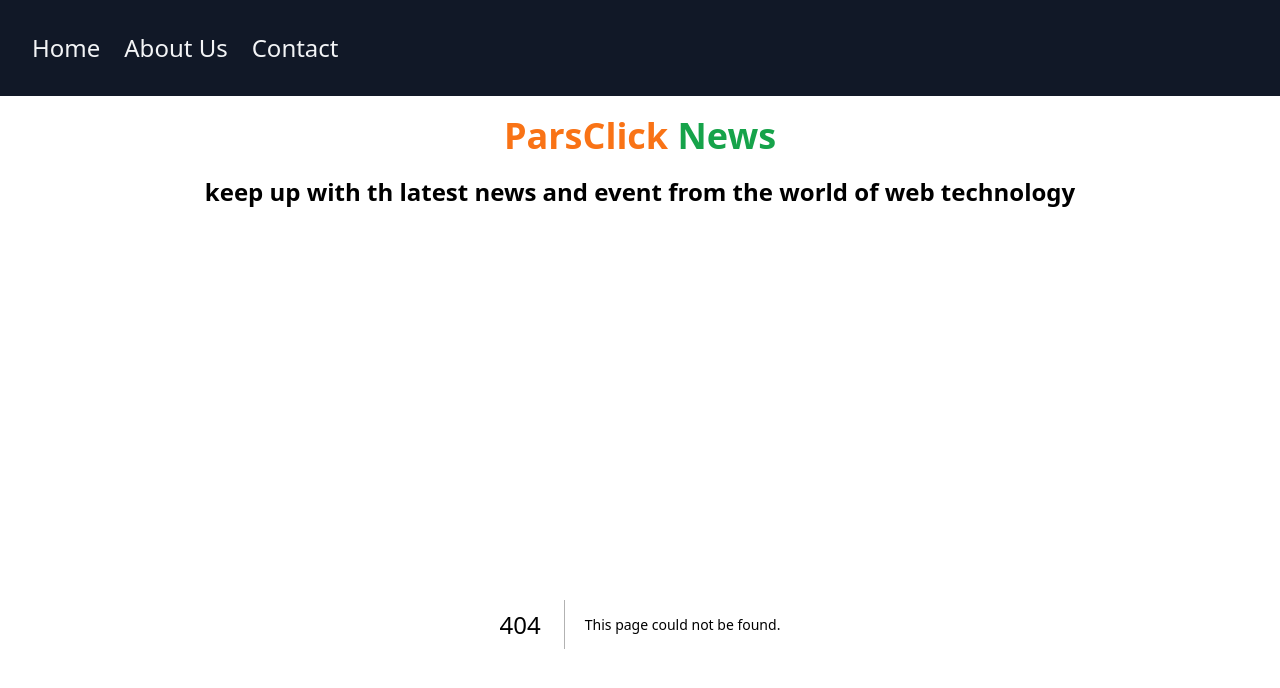
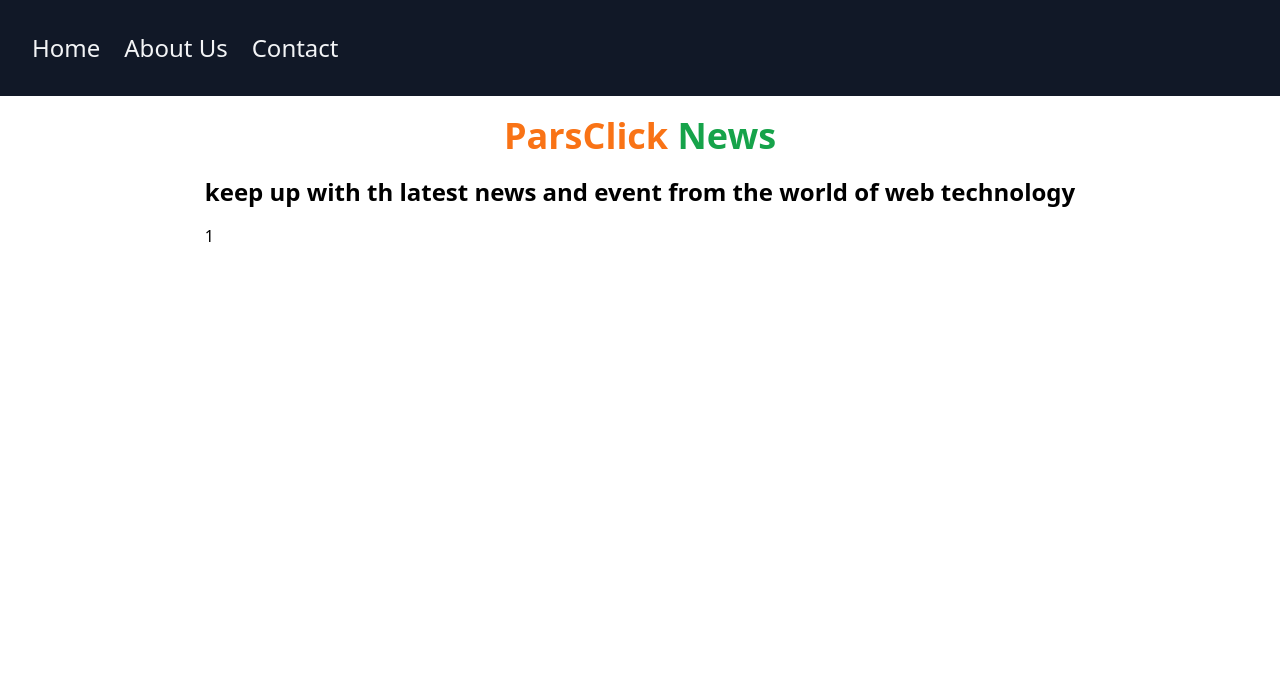
Before and after one commit to atroopa/first-nextjs-work, a Next.js app: page /article/1 in a window 1280 px wide. Before the commit this address had no page. Shown: the top 688 px of the page. Built offline with nearby package versions, Linux system fonts and the light colour scheme.

Commit message:
create dynamic router psgses/article/[id]

```diff
--- /dev/null
+++ b/pages/article/[id]/index.js
@@ -0,0 +1,15 @@
+import { useRouter } from "next/router";
+
+const article = () => {
+
+    const router = useRouter();
+    const {id}   = router.query;
+
+    return (
+        <div>
+            {id}
+        </div>
+    );
+}
+
+export default article;
```
